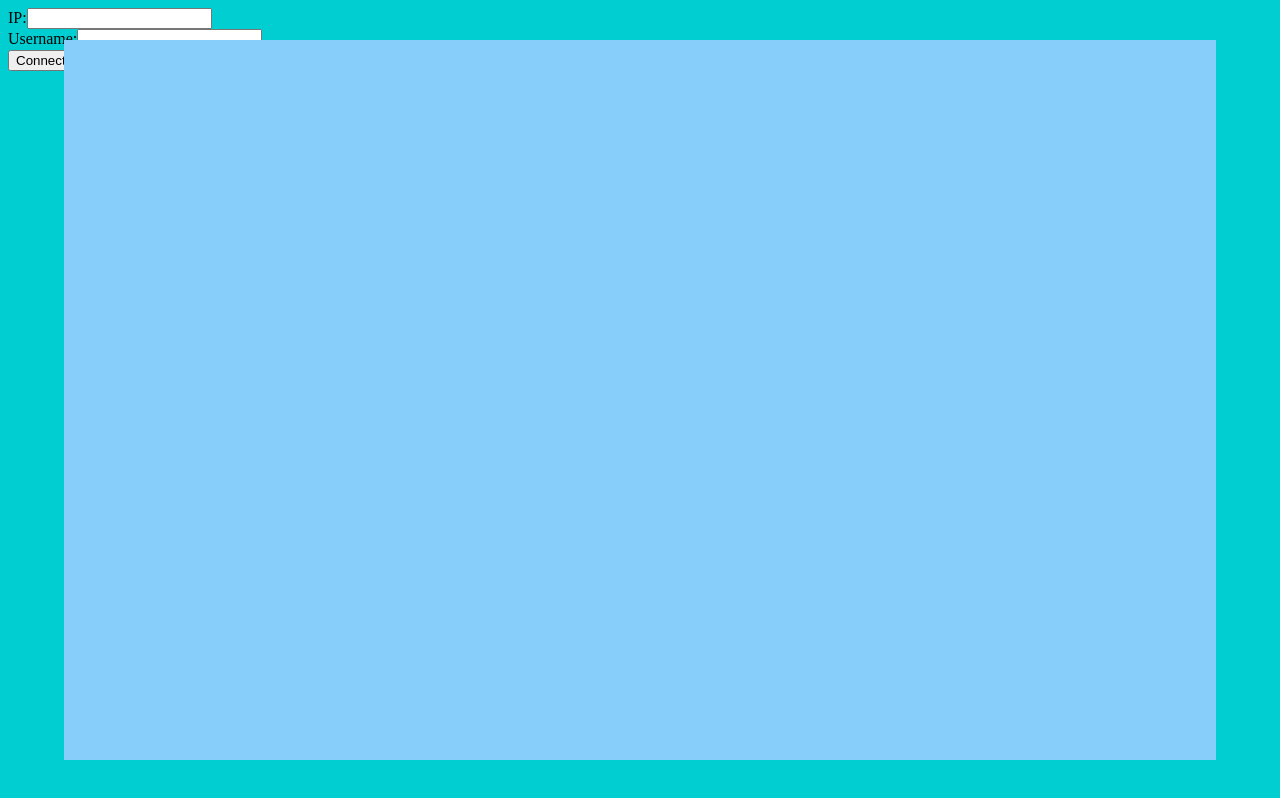
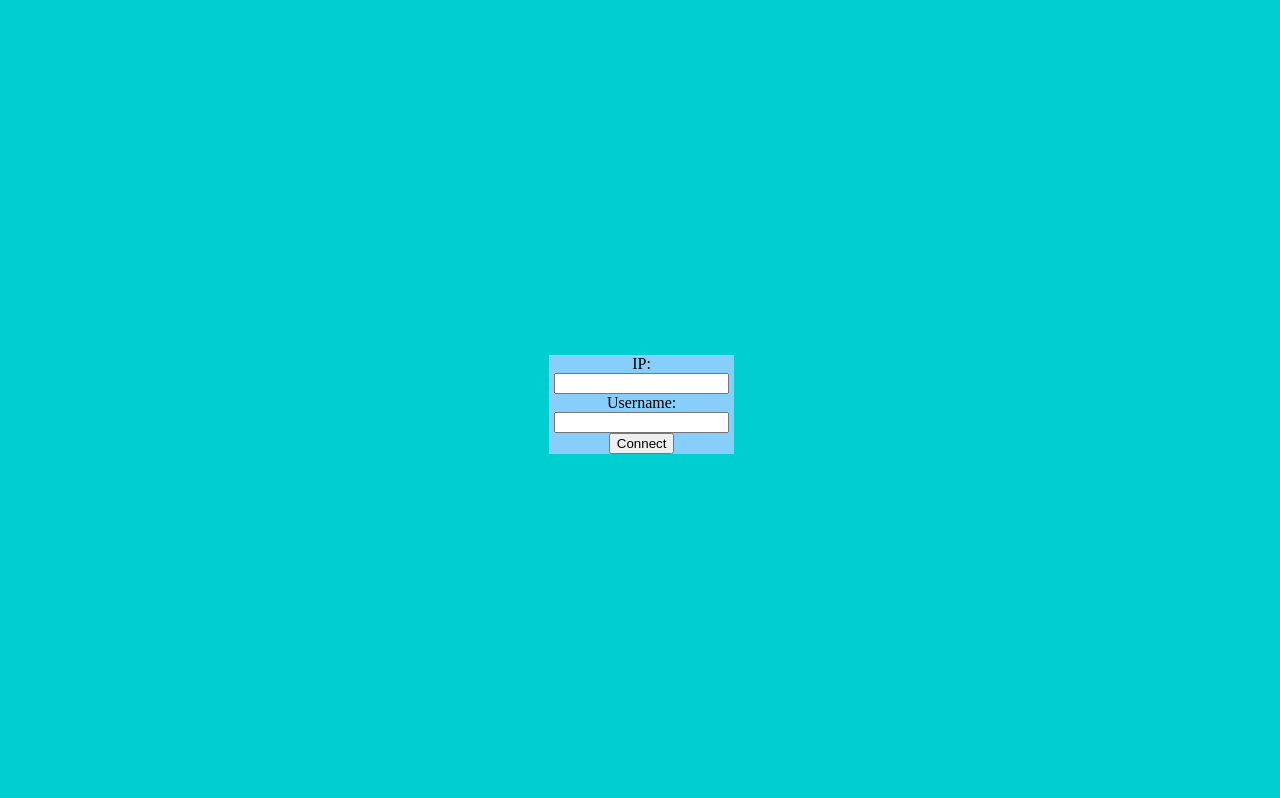
Before and after one commit to CommandTM/A-Really-Big-Game-Of-Connect-4, a plain HTML site: page Web Client/miku-messenger.html in a window 1280 px wide. Drawn offline with Linux system fonts and the light colour scheme.

Commit message:
CLIENT WORK, IMPOSSIBLE?!?!

```diff
--- a/Web Client/client.js
+++ b/Web Client/client.js
@@ -2,11 +2,12 @@ let webSocket = null;
 let username;
 
 function connect() {
-    webSocket = new WebSocket('ws://localhost:81')
+    webSocket = new WebSocket(document.getElementById("ip").value)
+    username = document.getElementById("user").value
 
     webSocket.onopen = function() {
-        document.getElementById("messageSend").hidden = false
-        webSocket.send(JSON.stringify({type: "login", username: document.getElementById("user").value}))
+        document.getElementById("messageBox").hidden = false
+        webSocket.send(JSON.stringify({type: "login", username: username}))
     }
 
     webSocket.onmessage = event => {
--- a/Web Client/miku-messenger.css
+++ b/Web Client/miku-messenger.css
@@ -1,5 +1,12 @@
 body {
     background-color: darkturquoise;
+    display: flex;
+    justify-content: center;
+    align-items: center;
+    flex-direction: column;
+    position: absolute;
+    height: 99%;
+    width: 99%;
 }
 
 #messageBox {
@@ -10,3 +17,22 @@ body {
     width: 90%;
     height: 90%;
 }
+
+#connectBox {
+    position: absolute;
+    background-color: lightskyblue;
+    width: max-content;
+    height: max-content;
+    display: flex;
+    justify-content: center;
+    align-items: center;
+    flex-direction: column;
+}
+
+.connectField {
+    width: 90%;
+}
+
+.centered {
+    text-align: center;
+}
--- a/Web Client/miku-messenger.html
+++ b/Web Client/miku-messenger.html
@@ -7,18 +7,12 @@
 </head>
 <script src="client.js"></script>
 <body>
-    <div>
-        <label for="ip">IP:</label><input type="text" id="ip">
+    <div class="centered" id="connectBox">
+        <label for="ip">IP:</label><input type="text" id="ip" class="connectField">
+        <label for="user">Username:</label><input type="text" id="user" class="connectField">
+        <button onclick="connect()">Connect</button>
     </div>
-    <div>
-        <label for="user">Username:</label><input type="text" id="user">
-    </div>
-    <button onclick="connect()">Connect</button>
-    <div id="messageSend" hidden="hidden">
-        <input type="text" id="text">
-        <button onclick="sendMessage()">Send</button>
-    </div>
-<div id="messageBox">
+<div id="messageBox" hidden="hidden">
 
 </div>
 </body>
```
